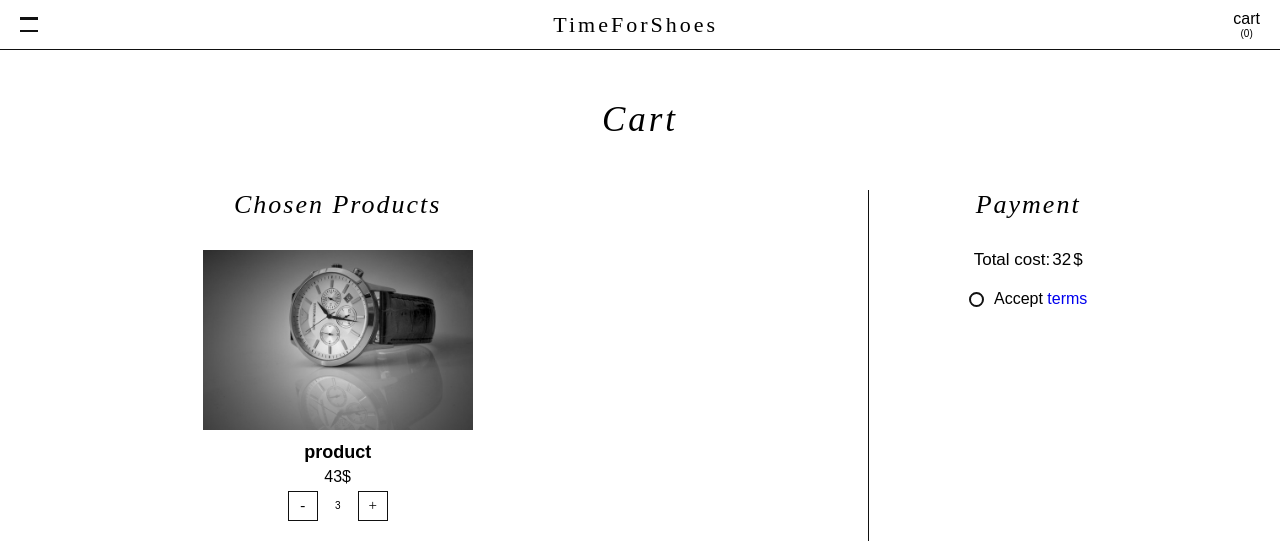
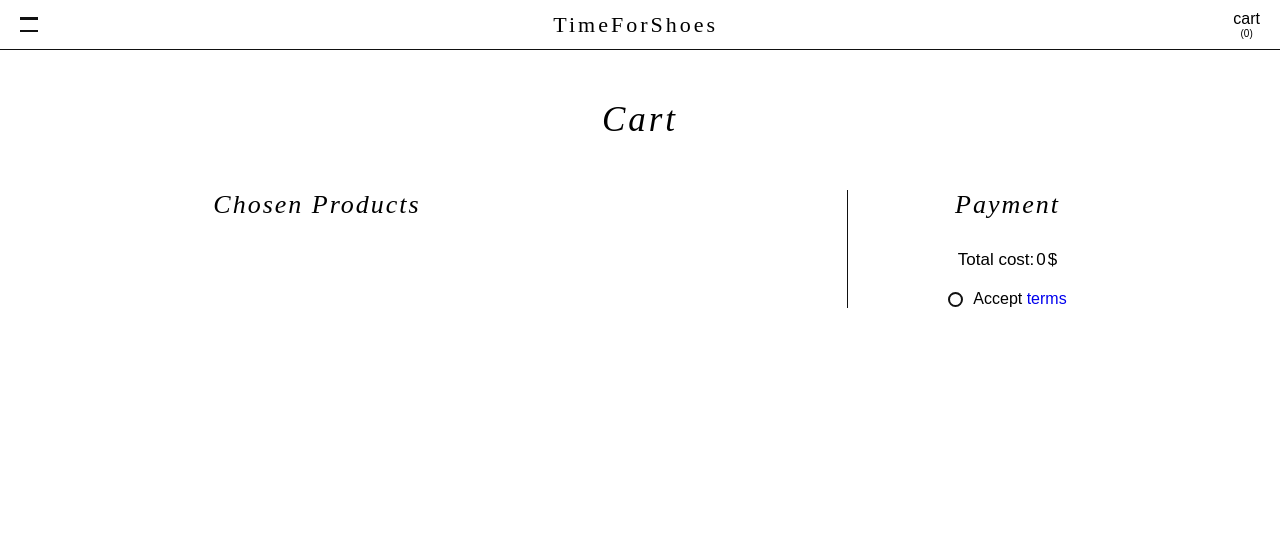
Before and after one commit to dwddgsz/time-for-shoes, a React (Create React App) app: page /cart in a window 1280 px wide. Shown: the top 560 px of the page. Built offline with nearby package versions, Linux system fonts and the light colour scheme.

Commit message:
update:products read data from redux store

```diff
--- /dev/null
+++ b/src/components/CartProduct.js
@@ -0,0 +1,62 @@
+import React from 'react';
+import styled from 'styled-components';
+
+
+const CartProductWrapper = styled.li`
+width:270px;
+margin: 0 10px 20px;
+text-align:center;
+
+.cart-product-img {
+    width:100%;
+    height:180px;
+}
+
+.cart-product-name {
+    padding:10px 0 5px;
+    font-size:1.8rem;
+}
+.cart-product-price {
+    padding-bottom: 5px;
+    font-size:1.6rem;
+}
+.cart-product-amount-container {
+    display:flex;
+    justify-content:space-between;
+    align-items:center;
+    width:100px;
+    margin:0 auto;
+    button {
+        width:30px;
+        height:30px;
+        border:1px solid var(--mainBlack);
+        font-size:15px;
+        background-color:transparent;
+        cursor:pointer;
+        transition: background-color .3s, color .3s;
+        &:hover,&:focus {
+            background-color: var(--mainBlack);
+            color: var(--mainWhite);
+
+        }
+    }
+}
+`
+
+
+const CartProduct = ({product}) => {
+    return (
+    <CartProductWrapper>
+                    <img className="cart-product-img" src={product.img}></img>
+                        <h4 className="cart-product-name">{product.name}</h4>
+                    <p className="cart-product-price"><span className="cart-product-value">{product.value}</span>$</p>
+                    <div className="cart-product-amount-container">
+                            <button>-</button>
+                            <span className="cart-product-amount">{product.amount}</span>
+                            <button >+</button>
+                    </div>
+    </CartProductWrapper>
+    );
+}
+
+export default CartProduct;
--- a/src/components/Navbar.js
+++ b/src/components/Navbar.js
@@ -2,6 +2,7 @@ import React,{useState} from 'react';
 import styled from 'styled-components';
 import {NavLink} from 'react-router-dom';
 import {Link} from 'react-router-dom';
+import {connect} from 'react-redux';
 
 const NavigationWrapper = styled.nav`
 position:relative;
@@ -113,7 +114,7 @@ border-bottom: 1px solid var(--mainBlack);
 `
 
 
-const Navbar = () => {
+const Navbar = (props) => {
     const [menuActive,setMenuActive] = useState(false);
 
 
@@ -136,7 +137,7 @@ const Navbar = () => {
                 cart
                 </Link>
                 </h5>
-                <p className="navigation-cart-amount">(<span>0</span>)</p>
+                    <p className="navigation-cart-amount">(<span>{props.amount}</span>)</p>
             </button>
 
 
@@ -144,4 +145,11 @@ const Navbar = () => {
     )
 }
 
-export default Navbar;
+
+const mapStateToProps = (state) => {
+    return {
+        amount: state.cart.totalAmount,
+    }
+}
+
+export default connect(mapStateToProps)(Navbar);
--- a/src/components/Product.js
+++ b/src/components/Product.js
@@ -10,10 +10,19 @@ img {
     height:180px;
 }
 h4 {
-    padding:20px 0;
+    padding:20px 0 5px;
     font-size:2rem;
     text-transform:capitalize;
 }
+p {
+    font-size:1.6rem;
+    padding-bottom:5px;
+        span {
+            margin-right:2px;
+        }
+}
+
+
 .button-product {
     padding:5px 10px;
     border:1px solid var(--mainBlack);
@@ -46,6 +55,10 @@ const Product = ({item}) => {
     <ProductWrapper>
         <img src={item.img}></img>
         <h4>{item.name}</h4>
+        <p><span>
+            {item.value}
+            </span>
+            $</p>
         {renderButton(item.inCart)}
     </ProductWrapper>
     )
--- a/src/pages/Cart.js
+++ b/src/pages/Cart.js
@@ -1,7 +1,8 @@
 import React from 'react';
 import styled from 'styled-components';
 import Title from '../components/Title';
-import customImg from '../assets/images/watches-images/product-3.jpg';
+import {connect} from 'react-redux';
+import CartProduct from '../components/CartProduct';
 
 const CartWrapper = styled.article`
 
@@ -33,45 +34,6 @@ border-bottom:1px solid var(--mainBlack);
     display:flex;
     flex-wrap:wrap;
     justify-content:center;
-}
-`
-const CartItemWrapper = styled.li`
-width:270px;
-margin: 0 10px 20px;
-text-align:center;
-
-.cart-product-img {
-    width:100%;
-}
-
-.cart-product-name {
-    padding:10px 0 5px;
-    font-size:1.8rem;
-}
-.cart-product-price {
-    padding-bottom: 5px;
-    font-size:1.6rem;
-}
-.cart-product-amount-container {
-    display:flex;
-    justify-content:space-between;
-    align-items:center;
-    width:100px;
-    margin:0 auto;
-    button {
-        width:30px;
-        height:30px;
-        border:1px solid var(--mainBlack);
-        font-size:15px;
-        background-color:transparent;
-        cursor:pointer;
-        transition: background-color .3s, color .3s;
-        &:hover,&:focus {
-            background-color: var(--mainBlack);
-            color: var(--mainWhite);
-
-        }
-    }
 }
 `
 const PaymentWrapper = styled.section`
@@ -148,10 +110,32 @@ margin-left:10px;
 font-size:1.6rem;
 }
 
-
 `
 
-const Cart = () => {
+
+const Cart = (props) => {
+
+    const renderShoesAddedToCart = () => {
+        return props.shoes.map(shoe=>{
+            if (shoe.inCart) {
+                return <CartProduct product={shoe} />
+            }
+            else {
+                return null
+            }
+        })
+    }
+
+    const renderWatchesAddedToCart = () => {
+        return props.watches.map(watch=>{
+            if (watch.inCart) {
+                return <CartProduct product={watch} />
+            }
+            else {
+                return null
+            }
+        })
+    }
     return (
         <CartWrapper>
             <Title>Cart</Title>
@@ -162,17 +146,10 @@ const Cart = () => {
             <div className="cart-list-container">
             <h4 className="cart-list-title">chosen products</h4>
             <ul className="cart-list">
+                {renderShoesAddedToCart()}
+                {renderWatchesAddedToCart()}
 
-                <CartItemWrapper>
-                    <img className="cart-product-img" src={customImg}></img>
-                    <h4 className="cart-product-name">product</h4>
-                    <p className="cart-product-price"><span className="cart-product-value">43</span>$</p>
-                    <div className="cart-product-amount-container">
-                            <button>-</button>
-                            <span className="cart-product-amount">3</span>
-                            <button >+</button>
-                    </div>
-                </CartItemWrapper>
+
 
             </ul>
             </div>
@@ -180,7 +157,7 @@ const Cart = () => {
             <PaymentWrapper>
                 <h4 className="payment-title">Payment</h4>
                 <p className="payment-price">
-                    Total cost:<span className="payment-value">32</span>$
+    Total cost:<span className="payment-value">{props.value}</span>$
                 </p>
                 <form className="payment-terms-container">
                     <input className="payment-terms-checkbox" id="terms-checkbox" type="checkbox"></input>
@@ -197,4 +174,13 @@ const Cart = () => {
     )
 }
 
-export default Cart;
+const mapStateToProps = (state) => {
+    return {
+        watches: state.cart.watches,
+        shoes: state.cart.shoes,
+        value: state.cart.totalValue,
+
+    }
+}
+
+export default connect(mapStateToProps)(Cart);
--- a/src/pages/Shoes.js
+++ b/src/pages/Shoes.js
@@ -1,21 +1,27 @@
 import React from 'react';
-import {productsShoes} from '../assets/products-shoes';
 import Title from '../components/Title';
 import styled from 'styled-components';
 import ProductsList from '../components/ProductsList';
+import {connect} from 'react-redux';
 
 
 const ShoesWrapper = styled.section`
 `
 
 
-const Shoes = () => {
+const Shoes = (props) => {
     return (
         <ShoesWrapper>
              <Title>Shoes</Title>
-             <ProductsList itemsList={productsShoes}/>
+             <ProductsList itemsList={props.shoes}/>
         </ShoesWrapper>
     )
 }
 
-export default Shoes;
+const mapStateToProps = (state) =>{
+    return {
+        shoes:state.cart.shoes,
+    }
+}
+
+export default connect(mapStateToProps)(Shoes);
--- a/src/pages/Watches.js
+++ b/src/pages/Watches.js
@@ -1,20 +1,27 @@
 import React from 'react';
-import {productsWatches} from '../assets/products-watches';
+import styled from 'styled-components';
+import {connect} from 'react-redux';
+import ProductsList from '../components/ProductsList';
 import Title from '../components/Title';
-import styled from 'styled-components';
-import ProductsList from '../components/ProductsList';
 
 const WatchesWrapper = styled.section`
 `
 
 
-const Watches = () => {
+const Watches = (props) => {
+    console.log(props)
     return (
         <WatchesWrapper>
              <Title>Watches</Title>
-             <ProductsList itemsList={productsWatches}/>
+             <ProductsList itemsList={props.watches}/>
         </WatchesWrapper>
     )
 }
 
-export default Watches;
+const mapStateToProps = (state) =>{
+    return {
+        watches:state.cart.watches,
+    }
+}
+
+export default connect(mapStateToProps)(Watches);
--- a/src/reducers/reducers.js
+++ b/src/reducers/reducers.js
@@ -1,9 +1,18 @@
 import {ADD_TO_CART,INCREASE,DECREASE} from '../actions/actionsTypes';
 import {combineReducers} from 'redux';
+import {productsShoes} from '../assets/products-shoes';
+import {productsWatches} from '../assets/products-watches';
 
 
-const cartReducer = (state=[],action) => {
-    return 'example';
+const initialState = {
+    shoes:productsShoes,
+    watches:productsWatches,
+    totalValue:0,
+    totalAmount:0,
+}
+
+const cartReducer = (state=initialState,action) => {
+    return state;
 }
 
 
```
